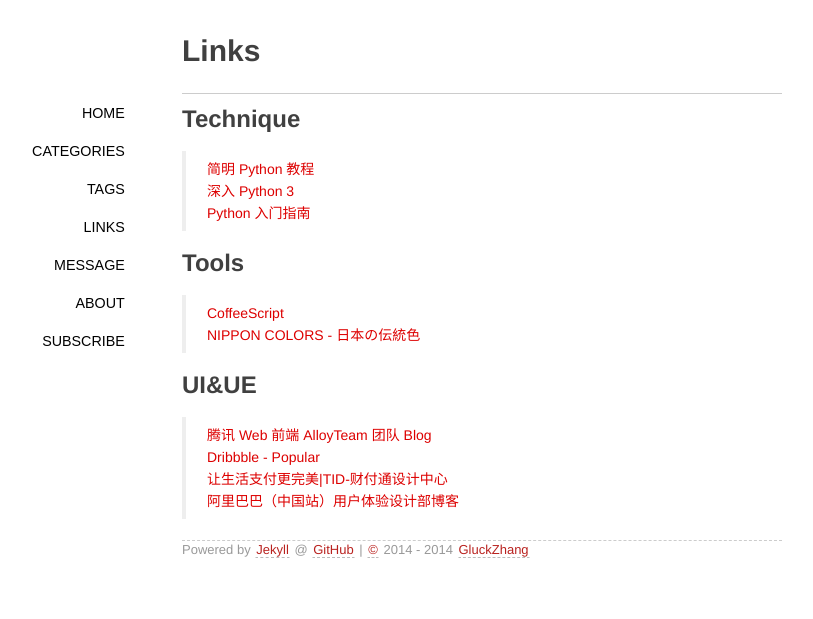
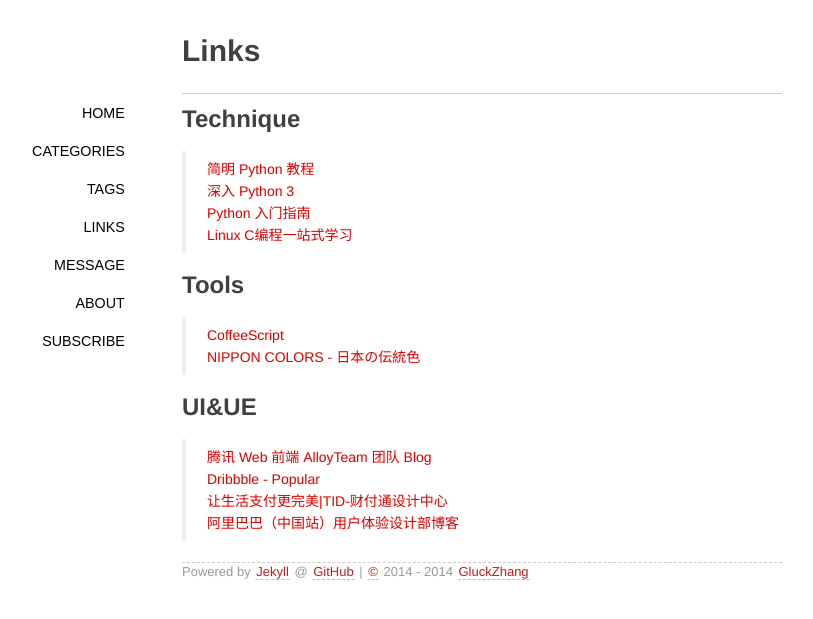
Before and after one commit to gluckzhang/gluckzhang.github.io, a Jekyll site: the page built from links/index.md, in a window 1280 px wide. Shown: the top 619 px of the page, without its empty margins (158-971 px from the left). Built offline with Jekyll 4.4.1, drawn with Linux system fonts in a browser that asks for light colours; some web fonts are replaced; Markdown is read by kramdown in place of the engine named in the settings; comment, search, counter and statistics services are not loaded.

Commit message:
add link: > Linux C编程一站式学习

```diff
--- a/links/index.md
+++ b/links/index.md
@@ -9,6 +9,7 @@
 > [简明 Python 教程](http://sebug.net/paper/python/index.html "简明 Python 教程")
 > [深入 Python 3](http://sebug.net/paper/books/dive-into-python3/index.html "深入 Python 3")
 > [Python 入门指南](http://www.pythondoc.com/pythontutorial3/index.html "Python 入门指南")
+> [Linux C编程一站式学习](http://learn.akae.cn/media/index.html "Linux C编程一站式学习")
 
 ##Tools
 > [CoffeeScript](http://coffeescript.org/ "CoffeeScript")
```
